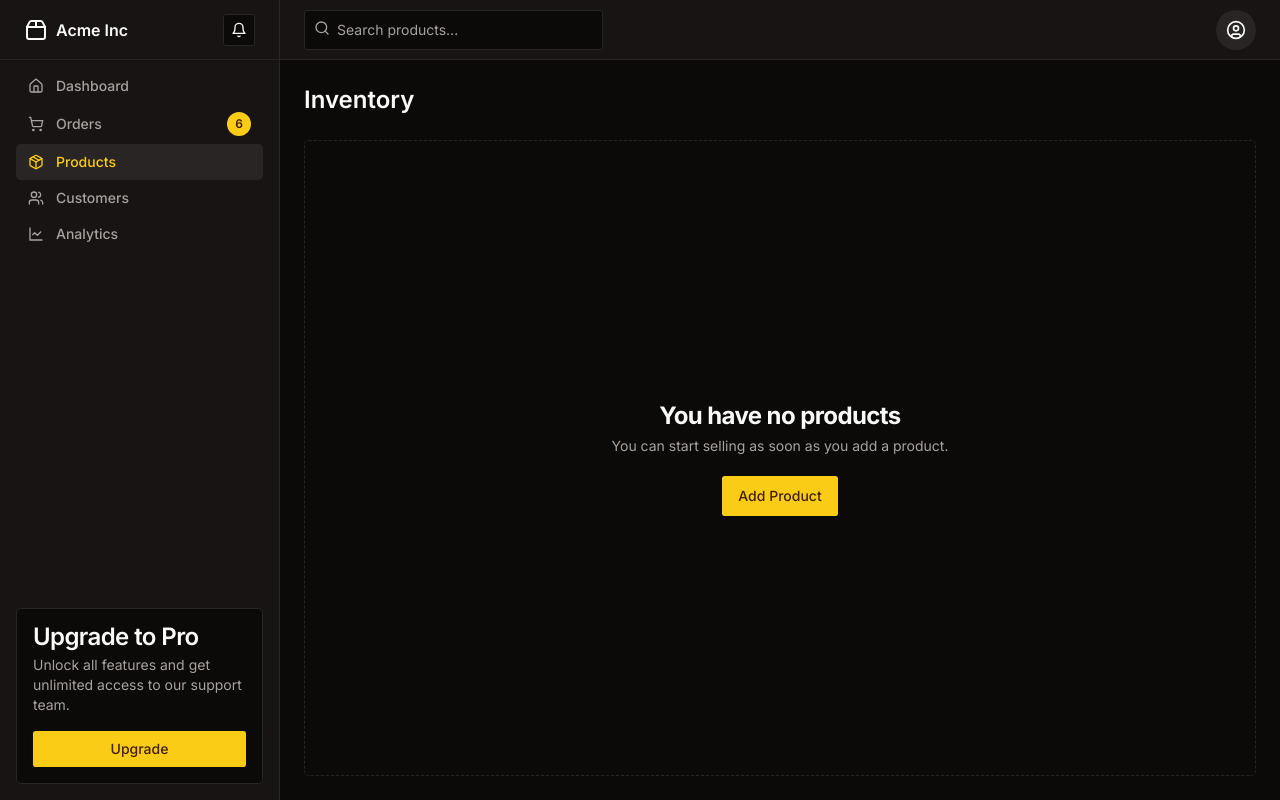
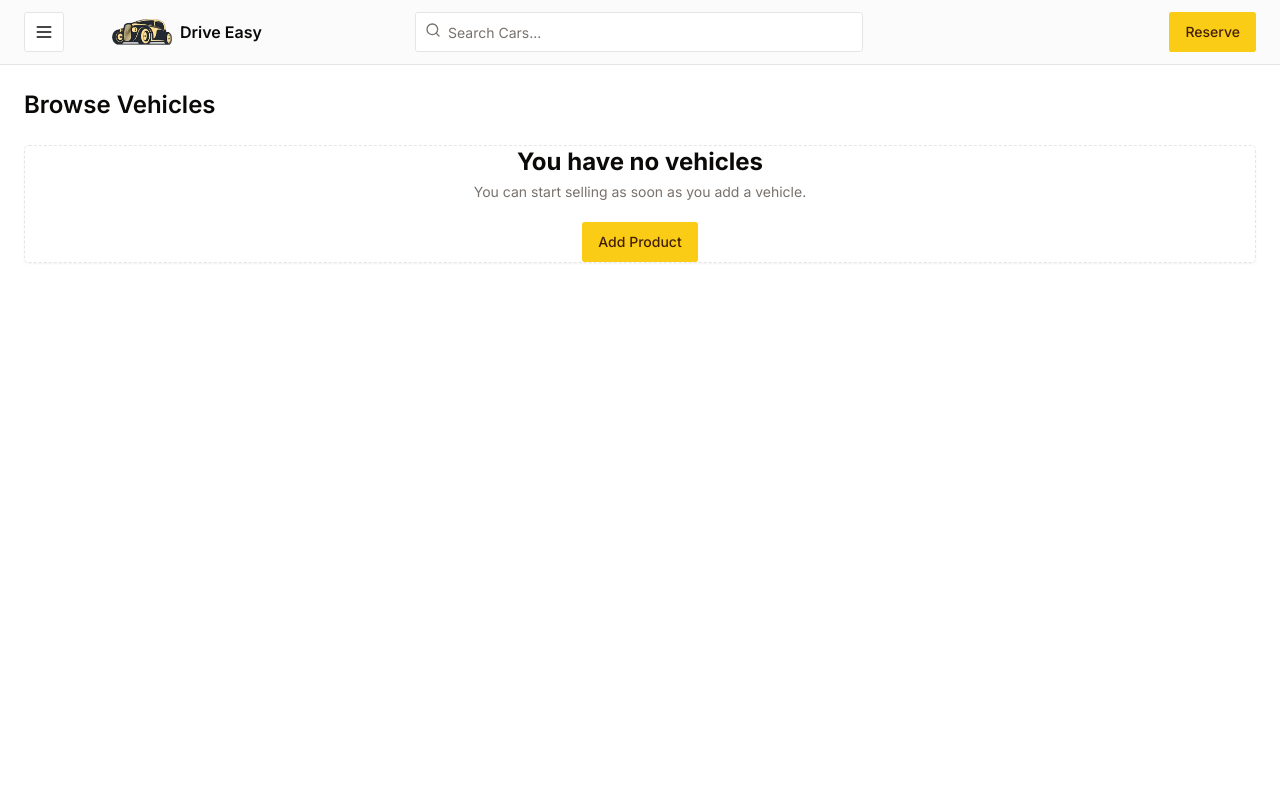
Before and after one commit to YohanAvishke/ip--car-rental, a Next.js app: page / in a window 1280 px wide. Built offline with nearby package versions, Linux system fonts and the light colour scheme.

Commit message:
Fix layout and finalise structure

```diff
--- a/app/layout.tsx
+++ b/app/layout.tsx
@@ -18,7 +18,7 @@ export default function RootLayout({
       <body className={inter.className}>
         <ThemeProvider
           attribute="class"
-          defaultTheme="dark"
+          defaultTheme="light"
           enableSystem
           disableTransitionOnChange
         >
--- a/app/page.tsx
+++ b/app/page.tsx
@@ -1,234 +1,26 @@
-import Link from "next/link"
-import {
-  Bell,
-  CircleUser,
-  Home as HomeIcon,
-  LineChart,
-  Menu,
-  Package,
-  Package2,
-  Search,
-  ShoppingCart,
-  Users
-} from "lucide-react"
-import { Badge } from "@/app/ui/shadcn/badge"
 import { Button } from "@/app/ui/shadcn/button"
-import {
-  Card,
-  CardContent,
-  CardDescription,
-  CardHeader,
-  CardTitle
-} from "@/app/ui/shadcn/card"
-import {
-  DropdownMenu,
-  DropdownMenuContent,
-  DropdownMenuItem,
-  DropdownMenuLabel,
-  DropdownMenuSeparator,
-  DropdownMenuTrigger
-} from "@/app/ui/shadcn/dropdown-menu"
-import { Input } from "@/app/ui/shadcn/input"
-import { Sheet, SheetContent, SheetTrigger } from "@/app/ui/shadcn/sheet"
+import Sidebar from "@/app/ui/home/side-nav"
+import TopNav from "@/app/ui/home/top-nav"
 
-export default function Home() {
-  return (
-    <div className="grid min-h-screen w-full md:grid-cols-[220px_1fr] lg:grid-cols-[280px_1fr]">
-      <div className="hidden border-r bg-muted/40 md:block">
-        <div className="flex h-full max-h-screen flex-col gap-2">
-          <div className="flex h-14 items-center border-b px-4 lg:h-[60px] lg:px-6">
-            <Link href="/" className="flex items-center gap-2 font-semibold">
-              <Package2 className="h-6 w-6" />
-              <span className="">Acme Inc</span>
-            </Link>
-            <Button variant="outline" size="icon" className="ml-auto h-8 w-8">
-              <Bell className="h-4 w-4" />
-              <span className="sr-only">Toggle notifications</span>
-            </Button>
+const App = () => (
+  <div className="flex flex-col w-full">
+    <div className="flex flex-row bg-muted/40 border-b">
+      <div className="flex h-16 items-center px-6">
+        <Sidebar />
       </div>
-          <div className="flex-1">
-            <nav className="grid items-start px-2 text-sm font-medium lg:px-4">
-              <Link
-                href="#"
-                className="flex items-center gap-3 rounded-lg px-3 py-2 text-muted-foreground transition-all hover:text-primary"
-              >
-                <HomeIcon className="h-4 w-4" />
-                Dashboard
-              </Link>
-              <Link
-                href="#"
-                className="flex items-center gap-3 rounded-lg px-3 py-2 text-muted-foreground transition-all hover:text-primary"
-              >
-                <ShoppingCart className="h-4 w-4" />
-                Orders
-                <Badge className="ml-auto flex h-6 w-6 shrink-0 items-center justify-center rounded-full">
-                  6
-                </Badge>
-              </Link>
-              <Link
-                href="#"
-                className="flex items-center gap-3 rounded-lg bg-muted px-3 py-2 text-primary transition-all hover:text-primary"
-              >
-                <Package className="h-4 w-4" />
-                Products{" "}
-              </Link>
-              <Link
-                href="#"
-                className="flex items-center gap-3 rounded-lg px-3 py-2 text-muted-foreground transition-all hover:text-primary"
-              >
-                <Users className="h-4 w-4" />
-                Customers
-              </Link>
-              <Link
-                href="#"
-                className="flex items-center gap-3 rounded-lg px-3 py-2 text-muted-foreground transition-all hover:text-primary"
-              >
-                <LineChart className="h-4 w-4" />
-                Analytics
-              </Link>
-            </nav>
-          </div>
-          <div className="mt-auto p-4">
-            <Card x-chunk="dashboard-02-chunk-0">
-              <CardHeader className="p-2 pt-0 md:p-4">
-                <CardTitle>Upgrade to Pro</CardTitle>
-                <CardDescription>
-                  Unlock all features and get unlimited access to our support
-                  team.
-                </CardDescription>
-              </CardHeader>
-              <CardContent className="p-2 pt-0 md:p-4 md:pt-0">
-                <Button size="sm" className="w-full">
-                  Upgrade
-                </Button>
-              </CardContent>
-            </Card>
+      <div className="flex-auto px-6">
+        <TopNav />
       </div>
     </div>
-      </div>
-      <div className="flex flex-col">
-        <header className="flex h-14 items-center gap-4 border-b bg-muted/40 px-4 lg:h-[60px] lg:px-6">
-          <Sheet>
-            <SheetTrigger asChild>
-              <Button
-                variant="outline"
-                size="icon"
-                className="shrink-0 md:hidden"
-              >
-                <Menu className="h-5 w-5" />
-                <span className="sr-only">Toggle navigation menu</span>
-              </Button>
-            </SheetTrigger>
-            <SheetContent side="left" className="flex flex-col">
-              <nav className="grid gap-2 text-lg font-medium">
-                <Link
-                  href="#"
-                  className="flex items-center gap-2 text-lg font-semibold"
-                >
-                  <Package2 className="h-6 w-6" />
-                  <span className="sr-only">Acme Inc</span>
-                </Link>
-                <Link
-                  href="#"
-                  className="mx-[-0.65rem] flex items-center gap-4 rounded-xl px-3 py-2 text-muted-foreground hover:text-foreground"
-                >
-                  <HomeIcon className="h-5 w-5" />
-                  Dashboard
-                </Link>
-                <Link
-                  href="#"
-                  className="mx-[-0.65rem] flex items-center gap-4 rounded-xl bg-muted px-3 py-2 text-foreground hover:text-foreground"
-                >
-                  <ShoppingCart className="h-5 w-5" />
-                  Orders
-                  <Badge className="ml-auto flex h-6 w-6 shrink-0 items-center justify-center rounded-full">
-                    6
-                  </Badge>
-                </Link>
-                <Link
-                  href="#"
-                  className="mx-[-0.65rem] flex items-center gap-4 rounded-xl px-3 py-2 text-muted-foreground hover:text-foreground"
-                >
-                  <Package className="h-5 w-5" />
-                  Products
-                </Link>
-                <Link
-                  href="#"
-                  className="mx-[-0.65rem] flex items-center gap-4 rounded-xl px-3 py-2 text-muted-foreground hover:text-foreground"
-                >
-                  <Users className="h-5 w-5" />
-                  Customers
-                </Link>
-                <Link
-                  href="#"
-                  className="mx-[-0.65rem] flex items-center gap-4 rounded-xl px-3 py-2 text-muted-foreground hover:text-foreground"
-                >
-                  <LineChart className="h-5 w-5" />
-                  Analytics
-                </Link>
-              </nav>
-              <div className="mt-auto">
-                <Card>
-                  <CardHeader>
-                    <CardTitle>Upgrade to Pro</CardTitle>
-                    <CardDescription>
-                      Unlock all features and get unlimited access to our
-                      support team.
-                    </CardDescription>
-                  </CardHeader>
-                  <CardContent>
-                    <Button size="sm" className="w-full">
-                      Upgrade
-                    </Button>
-                  </CardContent>
-                </Card>
-              </div>
-            </SheetContent>
-          </Sheet>
-          <div className="w-full flex-1">
-            <form>
-              <div className="relative">
-                <Search className="absolute left-2.5 top-2.5 h-4 w-4 text-muted-foreground" />
-                <Input
-                  type="search"
-                  placeholder="Search products..."
-                  className="w-full appearance-none bg-background pl-8 shadow-none md:w-2/3 lg:w-1/3"
-                />
-              </div>
-            </form>
-          </div>
-          <DropdownMenu>
-            <DropdownMenuTrigger asChild>
-              <Button variant="secondary" size="icon" className="rounded-full">
-                <CircleUser className="h-5 w-5" />
-                <span className="sr-only">Toggle user menu</span>
-              </Button>
-            </DropdownMenuTrigger>
-            <DropdownMenuContent align="end">
-              <DropdownMenuLabel>My Account</DropdownMenuLabel>
-              <DropdownMenuSeparator />
-              <DropdownMenuItem>Settings</DropdownMenuItem>
-              <DropdownMenuItem>Support</DropdownMenuItem>
-              <DropdownMenuSeparator />
-              <DropdownMenuItem>Logout</DropdownMenuItem>
-            </DropdownMenuContent>
-          </DropdownMenu>
-        </header>
+    <div className="flex">
       <main className="flex flex-1 flex-col gap-4 p-4 lg:gap-6 lg:p-6">
         <div className="flex items-center">
-            <h1 className="text-lg font-semibold md:text-2xl">Inventory</h1>
+          <h1 className="text-lg md:text-2xl font-semibold">Browse Vehicles</h1>
         </div>
-          <div
-            className="flex flex-1 items-center justify-center rounded-lg border border-dashed shadow-sm"
-            x-chunk="dashboard-02-chunk-1"
-          >
+        <div className="flex flex-1 items-center justify-center rounded-lg border border-dashed shadow-sm">
           <div className="flex flex-col items-center gap-1 text-center">
-              <h3 className="text-2xl font-bold tracking-tight">
-                You have no products
-              </h3>
-              <p className="text-sm text-muted-foreground">
-                You can start selling as soon as you add a product.
-              </p>
+            <h3 className="text-2xl font-bold">You have no vehicles</h3>
+            <p className="text-sm text-muted-foreground">You can start selling as soon as you add a vehicle.</p>
             <Button className="mt-4">Add Product</Button>
           </div>
         </div>
@@ -236,4 +28,5 @@ export default function Home() {
     </div>
   </div>
 )
-}
+
+export default App
--- a/app/ui/home/side-nav.tsx
+++ b/app/ui/home/side-nav.tsx
@@ -16,8 +16,6 @@ import {
 } from "@/app/ui/shadcn/sheet"
 
 const Sidebar = () => (
-  <div className="hidden md:flex flex-col gap-2 h-full max-h-screen">
-    <div className="flex h-14 lg:h-16 items-center justify-end bg-muted/40 border-b px-4 lg:px-6">
   <Sheet>
     <SheetTrigger asChild>
       {/*Open button*/}
@@ -57,8 +55,6 @@ const Sidebar = () => (
       </div>
     </SheetContent>
   </Sheet>
-    </div>
-  </div>
 )
 
 export default Sidebar
--- a/app/ui/home/top-nav.tsx
+++ b/app/ui/home/top-nav.tsx
@@ -1,18 +1,14 @@
 import Link from "next/link"
-import {
-  Package2,
-  Search
-} from "lucide-react"
+import { Search } from "lucide-react"
 import { Input } from "@/app/ui/shadcn/input"
 import Image from "next/image"
 import logo from "@/public/logo.png"
 import { Button } from "@/app/ui/shadcn/button"
 
 const TopNav = () => (
-  <header className="flex h-16 lg:h-18 items-center border-b bg-muted/40 px-4 lg:px-6">
-    <div className="flex items-center w-full">
+  <header className="flex items-center h-16">
     <Link href="/" className="flex items-center gap-2 font-semibold">
-        <Image src={logo} width={50} height={50} alt="Logo" />
+      <Image src={logo} width={60} height={60} alt="Logo" />
       <span>Drive Easy</span>
     </Link>
     <div className="flex-1 mx-auto max-w-md">
@@ -28,7 +24,6 @@ const TopNav = () => (
       </form>
     </div>
     <Button className="ml-auto">Reserve</Button>
-    </div>
   </header>
 )
 
--- a/package.json
+++ b/package.json
@@ -11,6 +11,7 @@
   "dependencies": {
     "@radix-ui/react-dialog": "^1.0.5",
     "@radix-ui/react-dropdown-menu": "^2.0.6",
+    "@radix-ui/react-navigation-menu": "^1.1.4",
     "@radix-ui/react-slot": "^1.0.2",
     "class-variance-authority": "^0.7.0",
     "clsx": "^2.1.1",
```
Also changed, not shown: 1 other file (tests, documents, lock files or other folders). Lines whose indentation alone changed are shown as unchanged.
